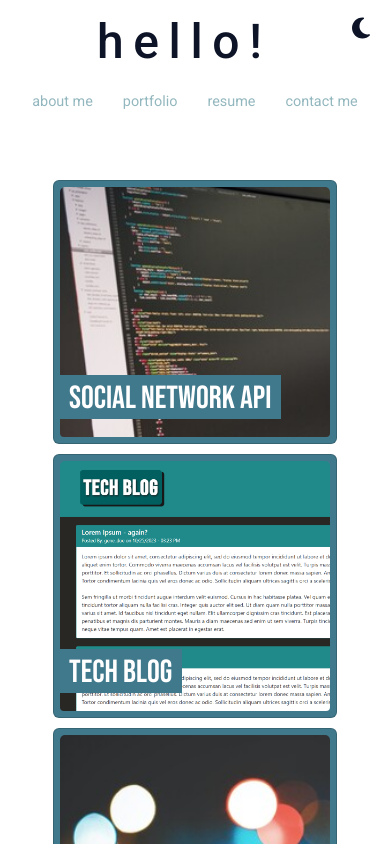
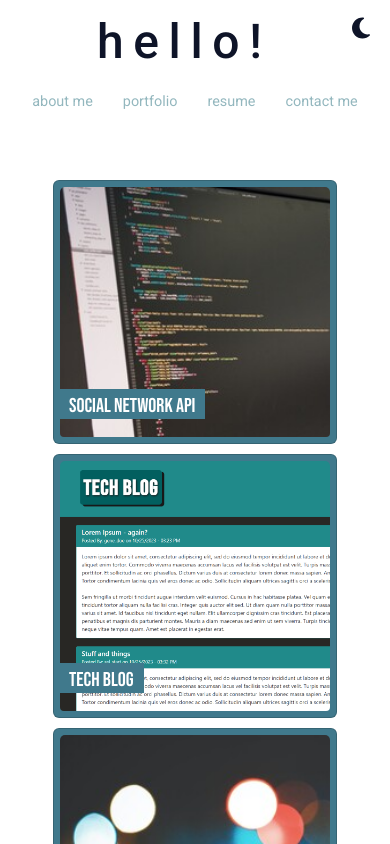
Before and after one commit to zelstart/react-portfolio, a React (Vite) app in the folder react-portfolio/: page /portfolio in a window 390 px wide. Shown: the top 844 px of the page. Built offline with nearby package versions, Linux system fonts and the light colour scheme.

Commit message:
adjusted font sizes on smaller screens

```diff
--- a/react-portfolio/src/components/pages/Portfolio/Portfolio.css
+++ b/react-portfolio/src/components/pages/Portfolio/Portfolio.css
@@ -78,7 +78,7 @@
     font-size: 2rem !important;
     color: white !important;
     background: var(--accent1);
-    padding: 5px 10px 0px 15px;
+    padding: 5px 10px 1px 15px;
 }
 
 .project-description {
@@ -113,3 +113,17 @@ body.dark-mode .project .project-title {
     background: var(--acc1-light);
     color: var(--dark) !important;
 }
+
+/* SMALLER SCREENS */
+@media screen and (max-width: 768px) {
+
+    .project-title {
+        font-size: 1.25rem !important;
+    }
+    .project-description {
+        font-size: .8rem;
+    }
+    .project-link {
+        font-size: .8rem;
+    }
+}
```
